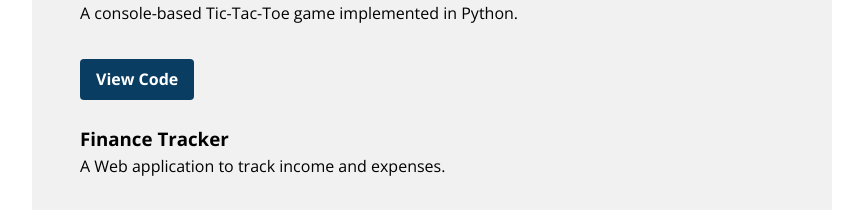
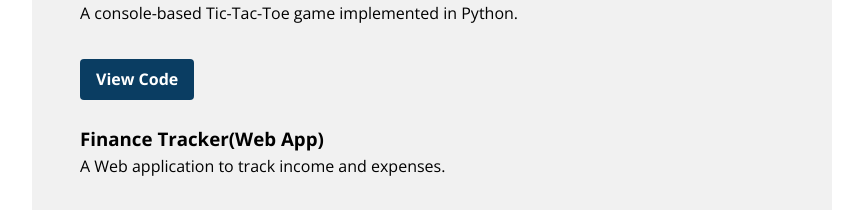
Before and after one commit to Alik1726/My-portfolio, a plain HTML site: page index.html in a window 1280 px wide. Shown: the part 1163-1373 px from the top of the page, without its empty margins (208-1071 px from the left). Drawn offline with nearby package versions, Linux system fonts and the light colour scheme.

Commit message:
Update index.html

```diff
--- a/index.html
+++ b/index.html
@@ -79,7 +79,7 @@
   <section id="projects" class="projects">
     <h2>Projects</h2>
     <div class="project-item"><h3>Tic Tac Toe Game (Python)</h3><p>A console-based Tic-Tac-Toe game implemented in Python.</p><a href="tictactoe.py" class="btn" target="_blank">View Code</a></div>
-    <div class="project-item"><h3>Finance Tracker </h3><p>A Web application to track income and expenses.</p><a href="https://alik1726.github.io/Finance-Tracker/" class="btn" target="_blank">View Project</a></div>
+    <div class="project-item"><h3>Finance Tracker(Web App) </h3><p>A Web application to track income and expenses.</p><a href="https://alik1726.github.io/Finance-Tracker/" class="btn" target="_blank">View Project</a></div>
     <div class="project-item"><h3>Video Stack (Web App)</h3><p>A web app for managing video playlists.</p><a href="https://videostack-ecommerce.netlify.app/" class="btn" target="_blank">View Project</a></div>
   </section>
   <section id="resume" class="resume">
```
